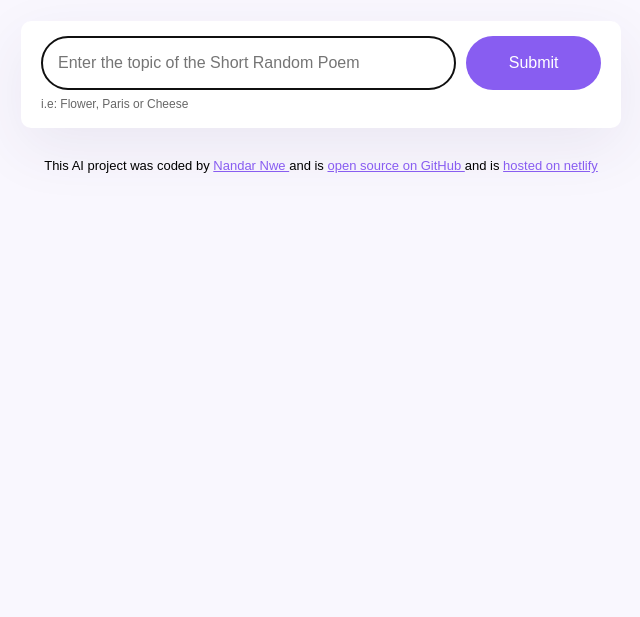
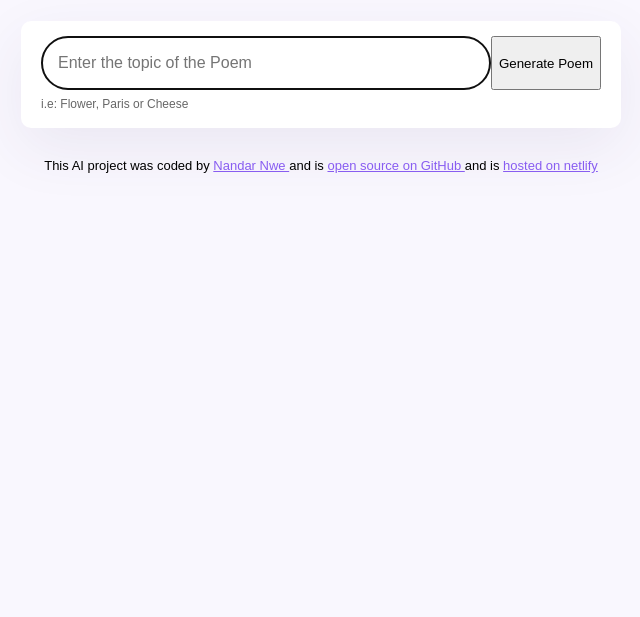
Before and after one commit to Nandar-MaryAnn/AI-poem-generator, a plain HTML site: page index.html in a window 1280 px wide. Shown: the part 183-800 px from the top of the page, without its empty margins (319-959 px from the left). Drawn offline with nearby package versions, Linux system fonts and the light colour scheme.

Commit message:
Update data

```diff
--- a/index.html
+++ b/index.html
@@ -18,14 +18,14 @@
       <form id="poem-generator-form">
         <input
           type="text"
-          placeholder="Enter the topic of the Short Random Poem"
+          placeholder="Enter the topic of the Poem"
           autofocus
           required
           autocomplete="off"
           class="instructions"
           id="user-instructions"
         />
-        <input type="submit"  class="submit-button"/>
+        <input type="submit"  value="Generate Poem" class="btn" id="submit-button">
       </form>
 
       <div class="hint">i.e: Flower, Paris or Cheese</div>
--- a/src/style.css
+++ b/src/style.css
@@ -48,7 +48,7 @@ form {
   color: #272044;
 }
 
-.submit-button {
+.submit -button {
   margin-left: 10px;
   background: #885df1;
   color: white;
```
